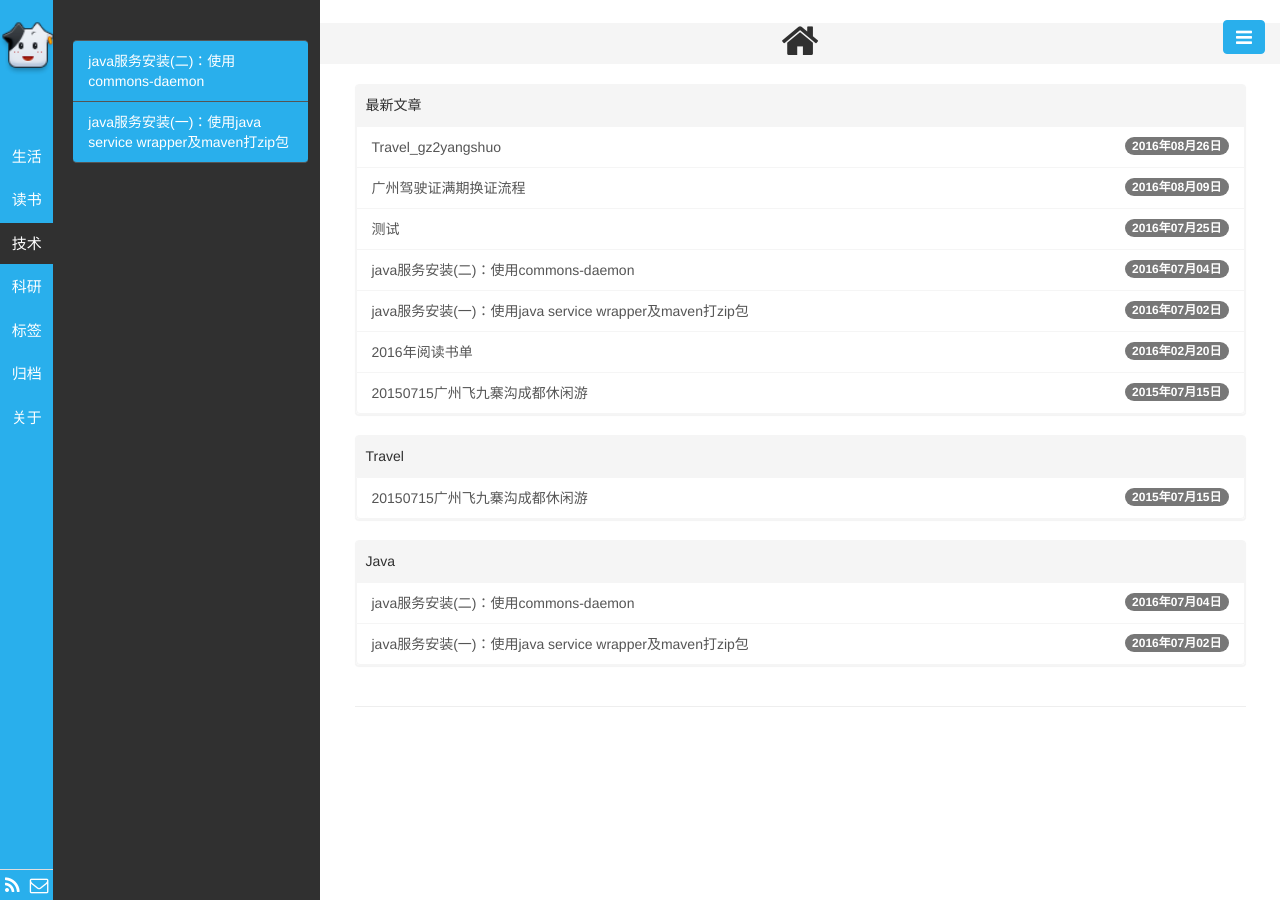
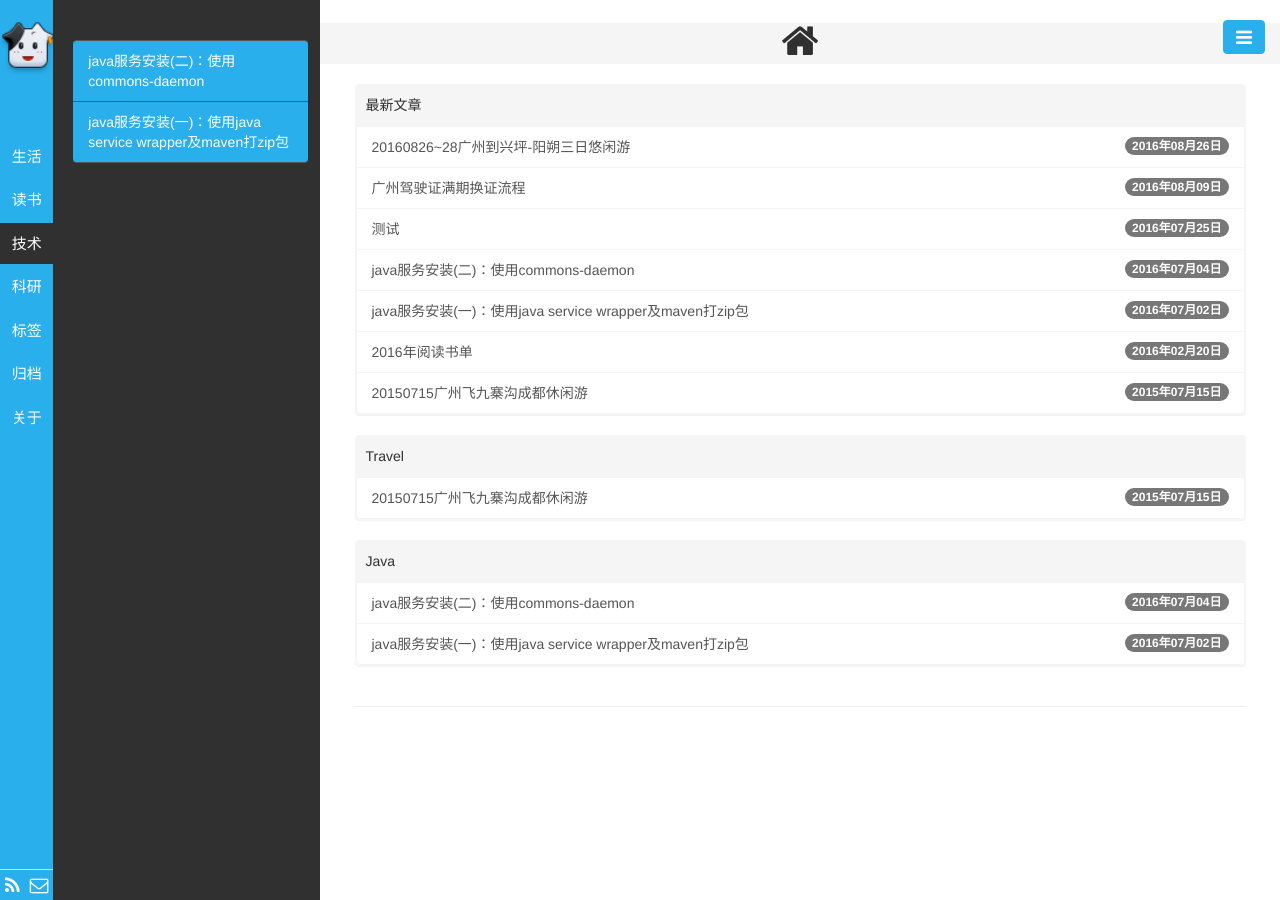
Before and after one commit to mianshenglee/mianshenglee.github.io, a Jekyll site: the page built from index.html, in a window 1280 px wide. Built offline with Jekyll 4.4.1, drawn with Linux system fonts in a browser that asks for light colours; the list of posts is cut into pages by our own code.

Commit message:
修改标题

```diff
--- a/_posts/生活/2016-08-26-travel_gz2yangshuo.md
+++ b/_posts/生活/2016-08-26-travel_gz2yangshuo.md
@@ -1,4 +1,10 @@
-
+---
+layout: post
+title: 20160826~28广州到兴坪-阳朔三日悠闲游
+category: 生活
+tags: Life
+keywords: 旅游,兴坪,阳朔
+description:
 ---
 
 # 一、准备与计划
```
